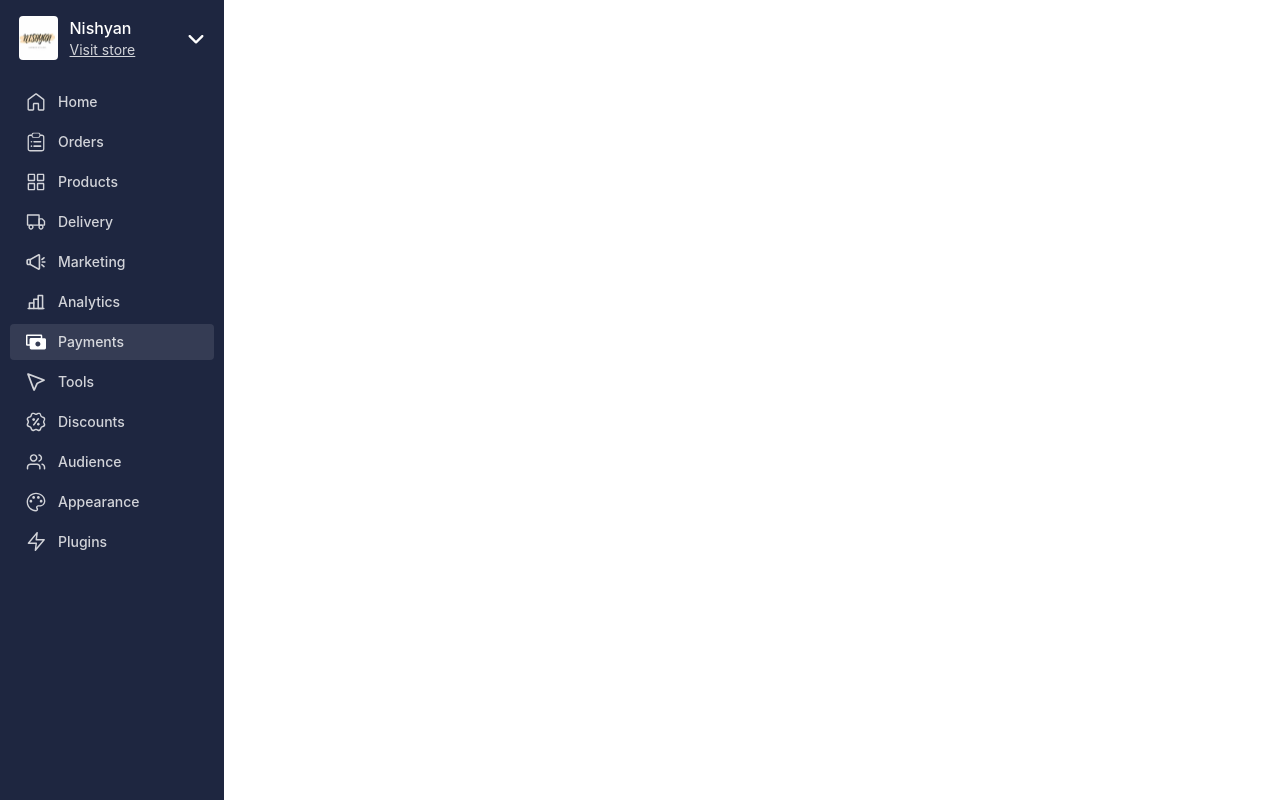
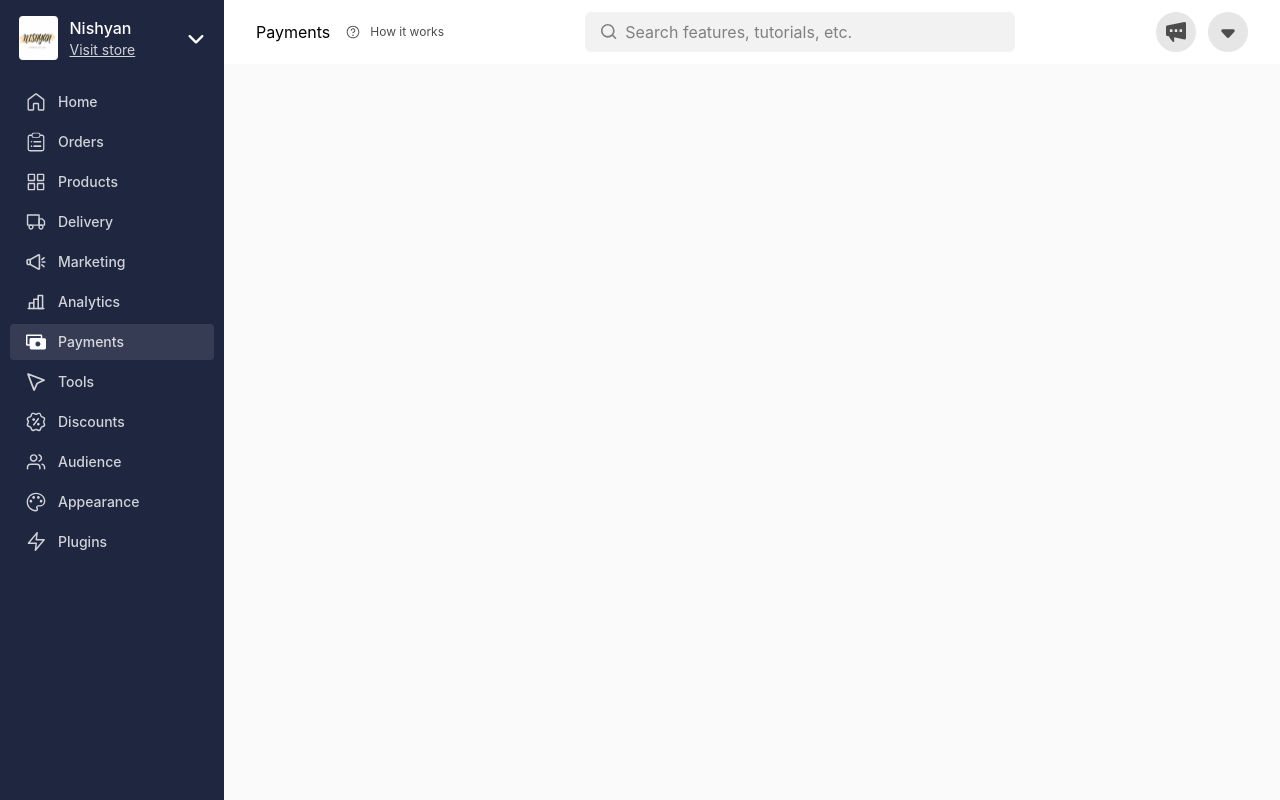
Before and after one commit to WadadParker/dukaan-challenge, a React (Vite) app: page / in a window 1280 px wide. Shown: the top 800 px of the page. Built offline with nearby package versions, Linux system fonts and the light colour scheme.

Commit message:
feat: navbar

```diff
--- a/src/App.jsx
+++ b/src/App.jsx
@@ -1,3 +1,4 @@
+import Navbar from "./components/Navbar"
 import Sidebar from "./components/Sidebar"
 
 function App() {
@@ -5,8 +6,11 @@
 
   return (
 
-      <div className=" h-[1080px]">
+      <div className=" h-[1080px] bg-[#FAFAFA] flex w-screen">
         <Sidebar />
+        <section className="grow">
+          <Navbar />
+        </section>
     </div>
 
   )
--- /dev/null
+++ b/src/components/Navbar.jsx
@@ -0,0 +1,67 @@
+import React from 'react'
+
+const SearchBar =()=>
+{
+    return (
+        <div className='px-4 py-[9px] bg-[#F2F2F2] space-x-2 flex grow items-center rounded-md'>
+            <svg width="16" height="16" viewBox="0 0 16 16" fill="none" xmlns="http://www.w3.org/2000/svg">
+                <g clip-path="url(#clip0_5730_2526)">
+                <path d="M6.8 12.0301C3.9328 12.0301 1.6 9.69143 1.6 6.81704C1.6 3.94266 3.9328 1.60401 6.8 1.60401C9.6672 1.60401 12 3.94266 12 6.81704C12 9.69143 9.6672 12.0301 6.8 12.0301ZM12.2792 10.8375C13.1056 9.70827 13.6 8.3216 13.6 6.81704C13.6 3.05805 10.5496 0 6.8 0C3.0504 0 0 3.05805 0 6.81704C0 10.576 3.0504 13.6341 6.8 13.6341C8.4728 13.6341 10.0048 13.0222 11.1896 12.0132L14.0032 14.8339C14.1592 14.9903 14.364 15.0689 14.5688 15.0689C14.7736 15.0689 14.9784 14.9903 15.1344 14.8339C15.4472 14.5203 15.4472 14.0134 15.1344 13.6999L12.2792 10.8375Z" fill="#808080"/>
+                </g>
+                <defs>
+                <clipPath id="clip0_5730_2526">
+                <rect width="16" height="16" fill="white"/>
+                </clipPath>
+                </defs>
+            </svg>
+            <input className='grow outline-none bg-transparent leading-[22px] placeholder:text-[#808080]' placeholder='Search features, tutorials, etc.'/>
+
+        </div>
+    )
+}
+
+const Navbar = () => {
+  return (
+    <nav className='bg-white flex w-full items-center px-8 py-3 space-x-4'>
+        <p>Payments</p>
+        <aside className='flex items-center space-x-2.5 grow'>
+            <svg width="14" height="14" viewBox="0 0 14 14" fill="none" xmlns="http://www.w3.org/2000/svg">
+                <g clip-path="url(#clip0_5730_2522)">
+                <path fill-rule="evenodd" clip-rule="evenodd" d="M7.77783 10.1808C7.77783 10.6103 7.42968 10.9584 7.00022 10.9584C6.57076 10.9584 6.22261 10.6103 6.22261 10.1808C6.22261 9.75137 6.57076 9.40322 7.00022 9.40322C7.42968 9.40322 7.77783 9.75137 7.77783 10.1808Z" fill="#4D4D4D"/>
+                <path fill-rule="evenodd" clip-rule="evenodd" d="M6.12724 3.40771C6.54406 3.23506 7.00271 3.18988 7.4452 3.2779C7.88769 3.36592 8.29414 3.58317 8.61315 3.90219C8.93217 4.2212 9.14942 4.62765 9.23744 5.07014C9.32546 5.51263 9.28028 5.97128 9.10763 6.3881C8.93498 6.80491 8.64261 7.16117 8.26749 7.41182C8.02339 7.57492 7.75139 7.68854 7.46685 7.74801V7.84799C7.46685 8.10573 7.25791 8.31466 7.00018 8.31466C6.74245 8.31466 6.53351 8.10573 6.53351 7.84799V7.32959C6.53351 7.20582 6.58268 7.08712 6.6702 6.9996C6.75771 6.91209 6.87641 6.86292 7.00018 6.86292C7.26674 6.86292 7.52732 6.78388 7.74895 6.63578C7.97059 6.48769 8.14334 6.2772 8.24535 6.03093C8.34735 5.78466 8.37404 5.51367 8.32204 5.25223C8.27004 4.99079 8.14168 4.75064 7.95319 4.56215C7.7647 4.37366 7.52455 4.2453 7.26311 4.1933C7.00167 4.14129 6.73068 4.16799 6.48441 4.26999C6.23814 4.372 6.02765 4.54475 5.87956 4.76639C5.73146 4.98802 5.65242 5.2486 5.65242 5.51516C5.65242 5.77289 5.44349 5.98183 5.18575 5.98183C4.92802 5.98183 4.71909 5.77289 4.71909 5.51516C4.71909 5.064 4.85287 4.62298 5.10352 4.24785C5.35417 3.87273 5.71043 3.58036 6.12724 3.40771Z" fill="#4D4D4D"/>
+                <path fill-rule="evenodd" clip-rule="evenodd" d="M7.0002 1.63353C4.03627 1.63353 1.63353 4.03627 1.63353 7.0002C1.63353 9.96412 4.03627 12.3669 7.0002 12.3669C9.96412 12.3669 12.3669 9.96412 12.3669 7.0002C12.3669 4.03627 9.96412 1.63353 7.0002 1.63353ZM0.700195 7.0002C0.700195 3.5208 3.5208 0.700195 7.0002 0.700195C10.4796 0.700195 13.3002 3.5208 13.3002 7.0002C13.3002 10.4796 10.4796 13.3002 7.0002 13.3002C3.5208 13.3002 0.700195 10.4796 0.700195 7.0002Z" fill="#4D4D4D"/>
+                </g>
+                <defs>
+                <clipPath id="clip0_5730_2522">
+                <rect width="14" height="14" fill="white"/>
+                </clipPath>
+                </defs>
+            </svg>
+
+            <small className=' text-xs text-text hover:underline hover:cursor-help'>How it works</small>
+        </aside>
+        <SearchBar />
+        <section className='flex space-x-3 grow justify-end'>
+            <aside className=' p-2.5 bg-background-light rounded-full hover:cursor-pointer'>
+                <svg width="20" height="20" viewBox="0 0 20 20" fill="none" xmlns="http://www.w3.org/2000/svg">
+                <path d="M18.4211 0.0237288L1.11579 3.38234C0.463158 3.49896 0 4.1287 0 4.85174V12.5019C0 13.225 0.463158 13.8547 1.11579 13.9713L2.88421 14.3212C3.6 15.6273 4.94737 17.8897 6.75789 19.7323C7.36842 20.362 8.37895 19.8022 8.25263 18.8693C8.08421 17.6331 8.12632 16.3037 8.18947 15.3707L18.4211 17.3766C19.2421 17.5398 20 16.8401 20 15.9072V1.49312C20 0.560174 19.2421 -0.139537 18.4211 0.0237288ZM6.46316 9.6331C6.46316 9.88966 6.27368 10.0996 6.04211 10.0996H4.31579C4.08421 10.0996 3.89474 9.88966 3.89474 9.6331V7.72056C3.89474 7.464 4.08421 7.25408 4.31579 7.25408H6.04211C6.27368 7.25408 6.46316 7.464 6.46316 7.72056V9.6331ZM11.2842 9.6331C11.2842 9.88966 11.0947 10.0996 10.8632 10.0996H9.13684C8.90526 10.0996 8.71579 9.88966 8.71579 9.6331V7.72056C8.71579 7.464 8.90526 7.25408 9.13684 7.25408H10.8632C11.0947 7.25408 11.2842 7.464 11.2842 7.72056V9.6331ZM16.1263 9.6331C16.1263 9.88966 15.9368 10.0996 15.7053 10.0996H13.9789C13.7474 10.0996 13.5579 9.88966 13.5579 9.6331V7.72056C13.5579 7.464 13.7474 7.25408 13.9789 7.25408H15.6842C15.9158 7.25408 16.1053 7.464 16.1053 7.72056V9.6331H16.1263Z" fill="#4D4D4D"/>
+                </svg>
+            </aside>
+            <svg width="40" height="40" viewBox="0 0 40 40" fill="none" xmlns="http://www.w3.org/2000/svg" className='hover:cursor-pointer'>
+                <g clip-path="url(#clip0_5730_2537)">
+                <circle cx="20" cy="20" r="20" fill="#E6E6E6"/>
+                <path d="M21.1109 25.5026C20.5156 26.1587 19.4844 26.1587 18.8891 25.5026L13.6151 19.6895C12.7406 18.7256 13.4245 17.1816 14.726 17.1816L25.274 17.1816C26.5755 17.1816 27.2594 18.7256 26.3849 19.6895L21.1109 25.5026Z" fill="#4D4D4D"/>
+                </g>
+                <defs>
+                <clipPath id="clip0_5730_2537">
+                <rect width="40" height="40" fill="white"/>
+                </clipPath>
+                </defs>
+            </svg>
+
+        </section>
+    </nav>
+  )
+}
+
+export default Navbar
--- a/tailwind.config.js
+++ b/tailwind.config.js
@@ -8,7 +8,9 @@
     extend: {
       colors:{
         "primary":"#1E2640",
-        "background":"#353C53"
+        "background":"#353C53",
+        "background-light":"#E6E6E6",
+        "text":"#4D4D4D"
       }
     },
   },
```
